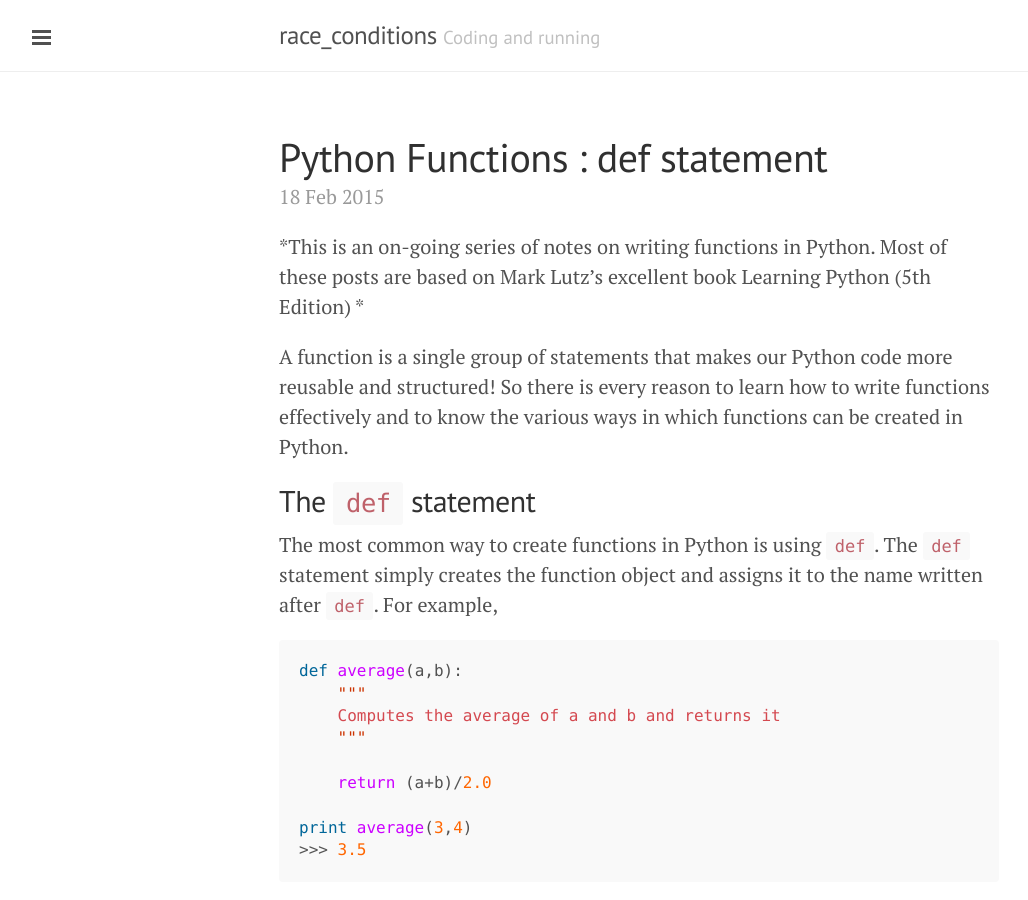
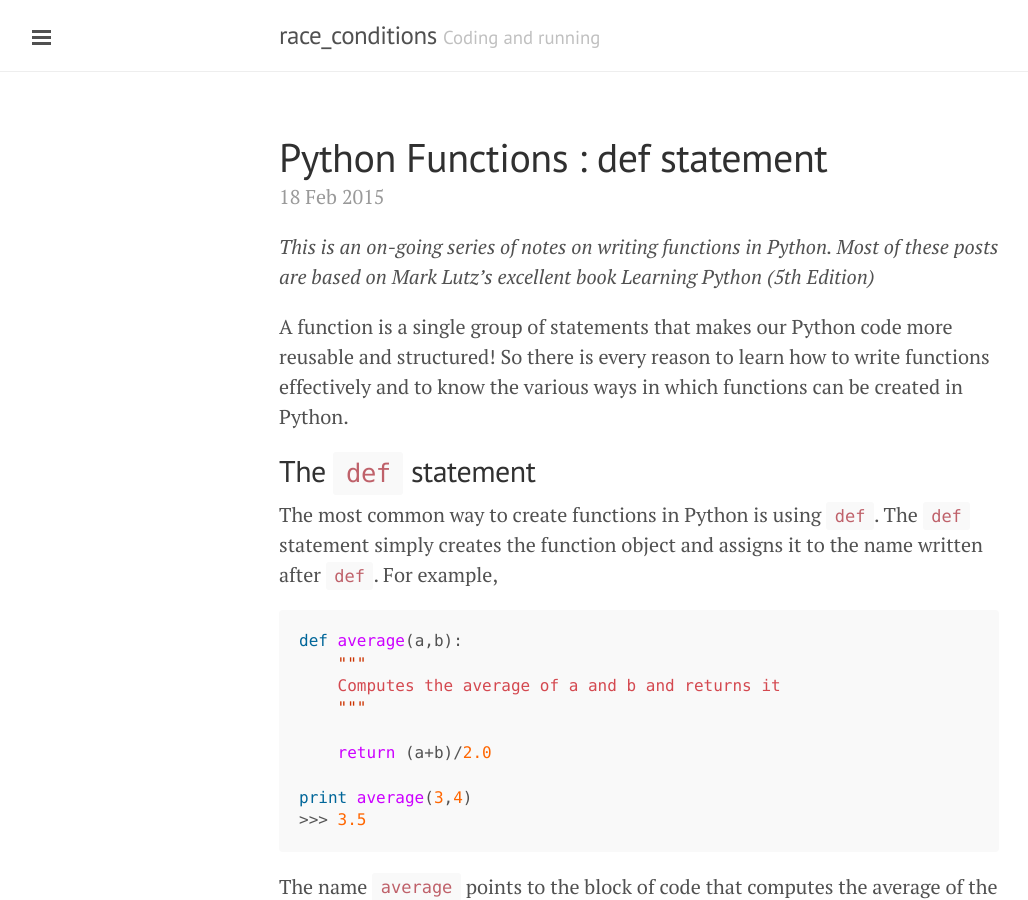
Before and after one commit to Winterflower/winterflower.github.io, a Jekyll site: the page built from _posts/2015-02-18-python-functions-def-statement.md, in a window 1280 px wide and 900 px high. Shown: the whole window, without its empty margins (1-1029 px from the left). Built offline with Jekyll 4.4.1, drawn with Linux system fonts in a browser that asks for light colours; Markdown is read by kramdown in place of the engine named in the settings.

Commit message:
amendments

```diff
--- a/_posts/2015-02-18-python-functions-def-statement.md
+++ b/_posts/2015-02-18-python-functions-def-statement.md
@@ -3,7 +3,7 @@ layout: post
 title: "Python Functions : def statement"
 ---
 
-*This is an on-going series of notes on writing functions in Python. Most of these posts are based on Mark Lutz's excellent book Learning Python (5th Edition) *
+_This is an on-going series of notes on writing functions in Python. Most of these posts are based on Mark Lutz's excellent book Learning Python (5th Edition)_
 
 
 A function is a single group of statements that makes our Python code
```
